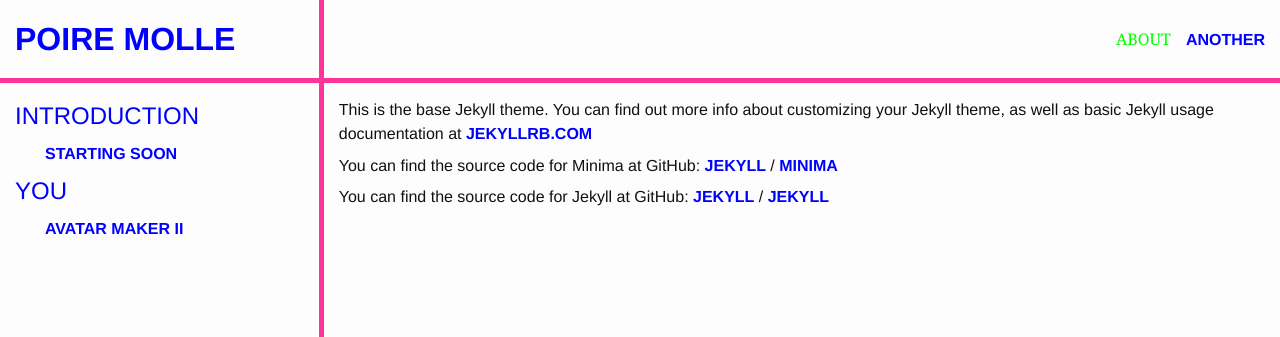
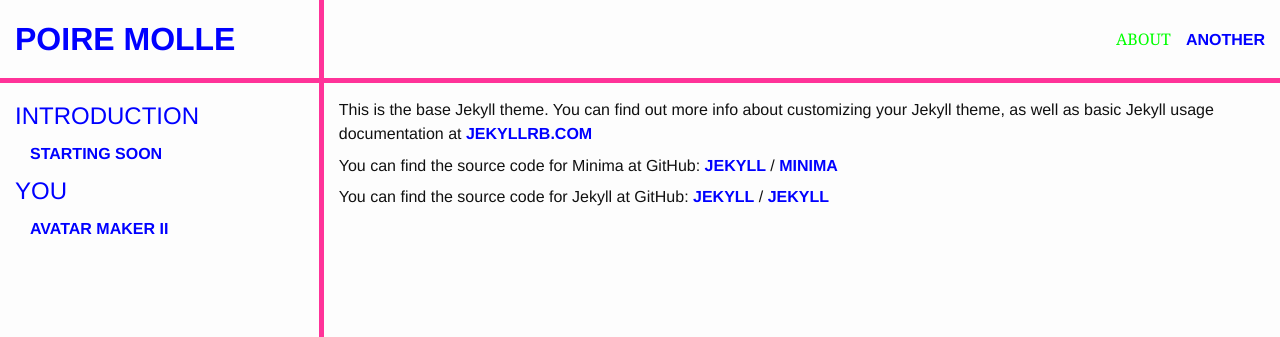
Before and after one commit to poiremolle/blog, a Jekyll site: the page built from about.md, in a window 1280 px wide. Shown: the top 337 px of the page. Built offline with Jekyll 4.4.1, drawn with Linux system fonts in a browser that asks for light colours.

Commit message:
removing redundant styling to mixins and modifying html element classes accordingly

```diff
--- a/_includes/post-list.html
+++ b/_includes/post-list.html
@@ -2,7 +2,7 @@
     <input type="checkbox" id="post-list-trigger" class="nav-trigger" />
     <label for="post-list-trigger">
         <span class="menu-icon">
-            <h1>projects &#11015;</h1>
+            <p>projects &#11015;</p>
         </span>
     </label>
 
--- a/_sass/minima.scss
+++ b/_sass/minima.scss
@@ -8,7 +8,7 @@
 $small-font-size:  $base-font-size * 0.875 !default;
 $base-line-height: 1.5 !default;
 
-$spacing-unit:     30px !default;
+$spacing-unit:     15px !default;
 $spacing-unit-list: 10px !default;
 
 $text-color:       #111 !default;
--- a/_sass/minima/_base.scss
+++ b/_sass/minima/_base.scss
@@ -37,7 +37,7 @@
 p, blockquote, pre,
 ul, ol, dl, figure,
 %vertical-rhythm {
-  margin-bottom: $spacing-unit / 4;
+  margin-bottom: $spacing-unit / 2;
 }
 
 ul {list-style-type: none;}
@@ -145,7 +145,7 @@
 blockquote {
   color: $grey-color;
   border-left: 4px solid $grey-color-light;
-  padding-left: $spacing-unit / 2;
+  padding-left: $spacing-unit;
   @include relative-font-size(1.125);
   letter-spacing: -1px;
   font-style: italic;
@@ -181,26 +181,6 @@
     padding-right: 0;
     padding-left: 0;
   }
-}
-
-
-
-/**
- * Wrapper
- */
-.wrapper {
-  @include base-container-attributes(none);
-  flex: 1;
-  margin-right: auto;
-  margin-left: 0;
-  padding-right: $spacing-unit;
-  padding-left: $spacing-unit;
-  @extend %clearfix;
-
-  // @include media-query($on-palm) {
-  //   display: block;
-  // }
-
 }
 
 
@@ -258,7 +238,7 @@
     }
   }
   th, td {
-    padding: ($spacing-unit / 3) ($spacing-unit / 2);
+    padding: ($spacing-unit / 2) ($spacing-unit);
   }
   th {
     background-color: lighten($grey-color-light, 3%);
--- a/_sass/minima/_layout.scss
+++ b/_sass/minima/_layout.scss
@@ -13,18 +13,16 @@
 
   input:checked~.trigger {
     display: block;
-    padding-bottom: 5px;
+    padding: $spacing-unit;
     background-color: $background-color;
   }
 
-  // .page-link {
-  //   display: block;
-  //   padding: 5px 10px;
+}
 
-    // &:not(:last-child) {
-    //   margin-right: 0;
-    // }
-  // }
+@mixin banner-text($color, $size-ratio: 1) {
+  @include relative-font-size($size-ratio);
+  text-transform: uppercase;
+  color: $color;
 }
 
 
@@ -54,7 +52,7 @@
 .container > nav,
 .container > main {
   background-color: $background-color;
-  padding: $spacing-unit / 2;
+  padding: $spacing-unit;
 
 }
 
@@ -125,15 +123,16 @@
   }
 
   @include media-query($on-palm) {
+    @include banner-text($brand-color, 1.5);
+    padding: 0;
     background-color: $highlight-color;
     text-align: left;
-    border-bottom: 3px solid $brand-color;
 
     label[for="post-list-trigger"] {
+      padding: $spacing-unit;
       display: block;
       width: 100%;
       cursor: pointer;
-      background-color: $highlight-color;
     }
 
     .menu-icon {
@@ -152,7 +151,6 @@
 }
 .container > main.content {
   grid-area: content;
-  background-color: $background-color;
 }
 
 .container > div.footer {
@@ -166,11 +164,11 @@
 */
 .page-link {
   line-height: $base-line-height;
-  margin-left: $spacing-unit / 2;
+  margin-left: $spacing-unit;
 
   @include media-query($on-palm){
     display: block;
-    padding: ($spacing-unit / 2) ($spacing-unit / 2) 0 ;
+    padding: ($spacing-unit) ($spacing-unit) 0 ;
     text-align: right;
   }
 }
```
